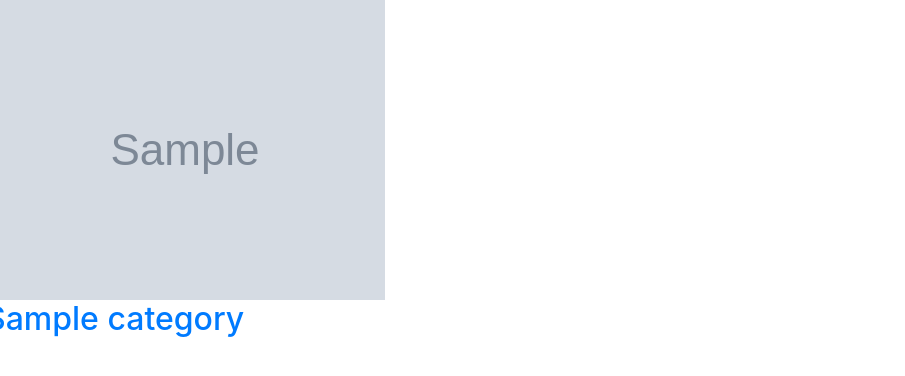
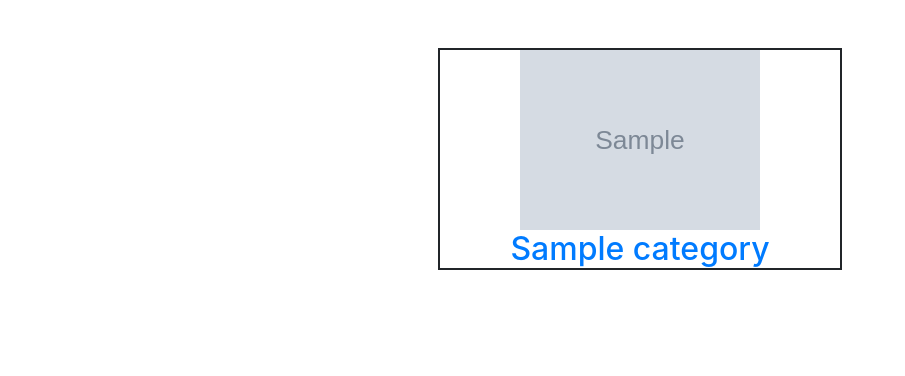
Before and after one commit to deima24/Healty-Food, a Django app: template products/templates/products/categories.html in a window 1280 px wide. Shown: the part 215-591 px from the top of the page, without its empty margins (0-905 px from the left). Run offline with Django 4.2, Linux system fonts and the light colour scheme; the template is opened without the code that fills it: most values are stand-ins (such as "Sample title", 1, 10 or a date in 2020); grey boxes marked "Sample" are stand-in pictures.

Commit message:
costumized categories.html

```diff
--- a/products/templates/products/categories.html
+++ b/products/templates/products/categories.html
@@ -2,16 +2,21 @@
 {% load static %}
 
 {% block content %}
+<br>
+<br>
+<div class="container-fluid">
 
-<div class="row">
-    {% for category in categories %}
-        <div>
-            <a href="{% url 'products' %}?category={{ category.name }}" class="category-link">
-                <img class="category-img" src="{{ category.image.url }}" alt="{{ category.name }}">
-                <h2 class="category-link-title">{{ category.name }}</h2>
-            </a>
+        <div class="d-flex justify-content-around category-container">
+            {% for category in categories %}
+                <div class="category-card">
+                    <a href="{% url 'products' %}?category={{ category.name }}" class="">
+                        <img class="category-img" src="{{ category.image.url }}" alt="{{ category.name }}">
+                        <h2 class="category-link-title">{{ category.name }}</h2>
+                    </a>
+                </div>
+            {% endfor %}
         </div>
-    {% endfor %}
+
 </div>
 
 
--- a/static/css/base.css
+++ b/static/css/base.css
@@ -67,3 +67,21 @@ h6 {
 .center {
     text-align: center;
 }
+
+.category-img {
+    max-width: 60%;
+}
+
+.category-card {
+
+    text-align: center;
+    border: solid 2px;
+    width: fit-content;
+
+}
+
+.category-link-title {
+
+    margin: 0;
+    text-align: center;
+}
```
